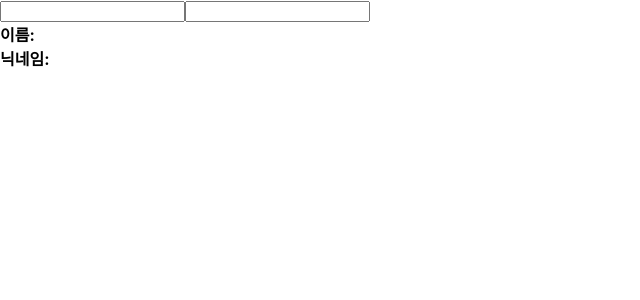
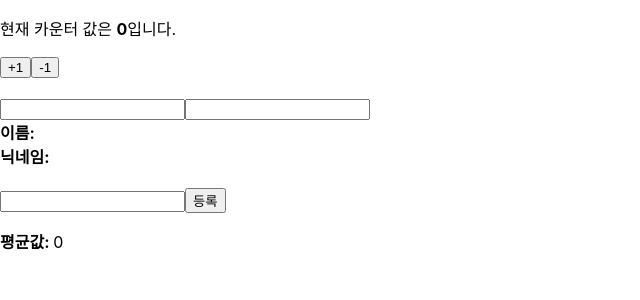
Before and after one commit to MarcoChanwoo/-Basic-Hooks_tutorial, a React (Create React App) app: page / in a window 1280 px wide. Shown: the top 300 px of the page, without its empty margins (0-640 px from the left). Built offline with nearby package versions, Linux system fonts and the light colour scheme.

Commit message:
“updated”

```diff
--- a/src/App.js
+++ b/src/App.js
@@ -1,6 +1,7 @@
 import Counter from "./Counter";
 import { useState } from "react";
 import Info from "./Info";
+import Average from "./Average";
 
 // const App = () => {
 //   const [visible, setVisible] = useState(false);
@@ -20,7 +21,15 @@ import Info from "./Info";
 // };
 
 const App = () => {
-  return <Info />;
+  return (
+    <>
+      <Counter />
+      <br />
+      <Info />
+      <br />
+      <Average />
+    </>
+  );
 };
 
 export default App;
```
